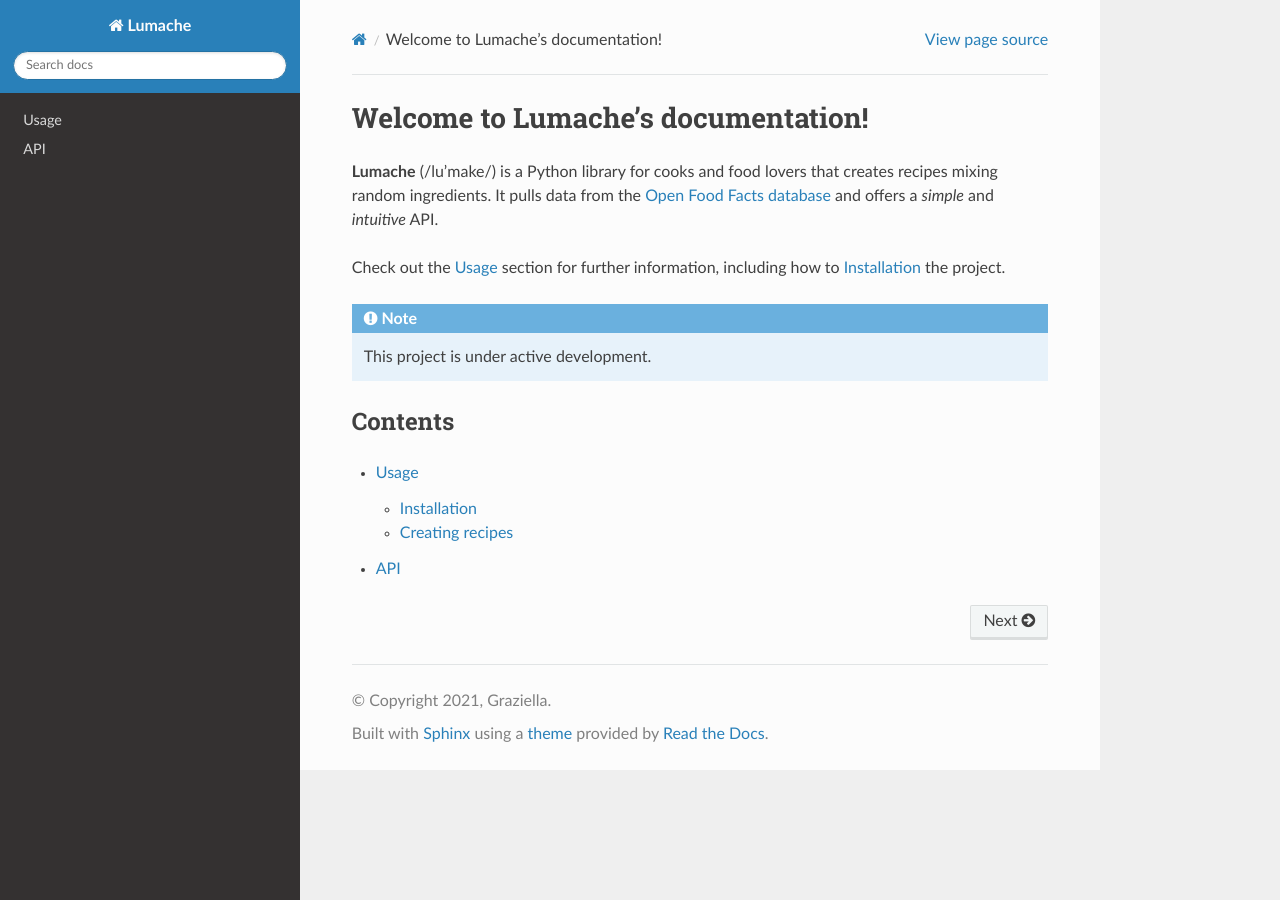
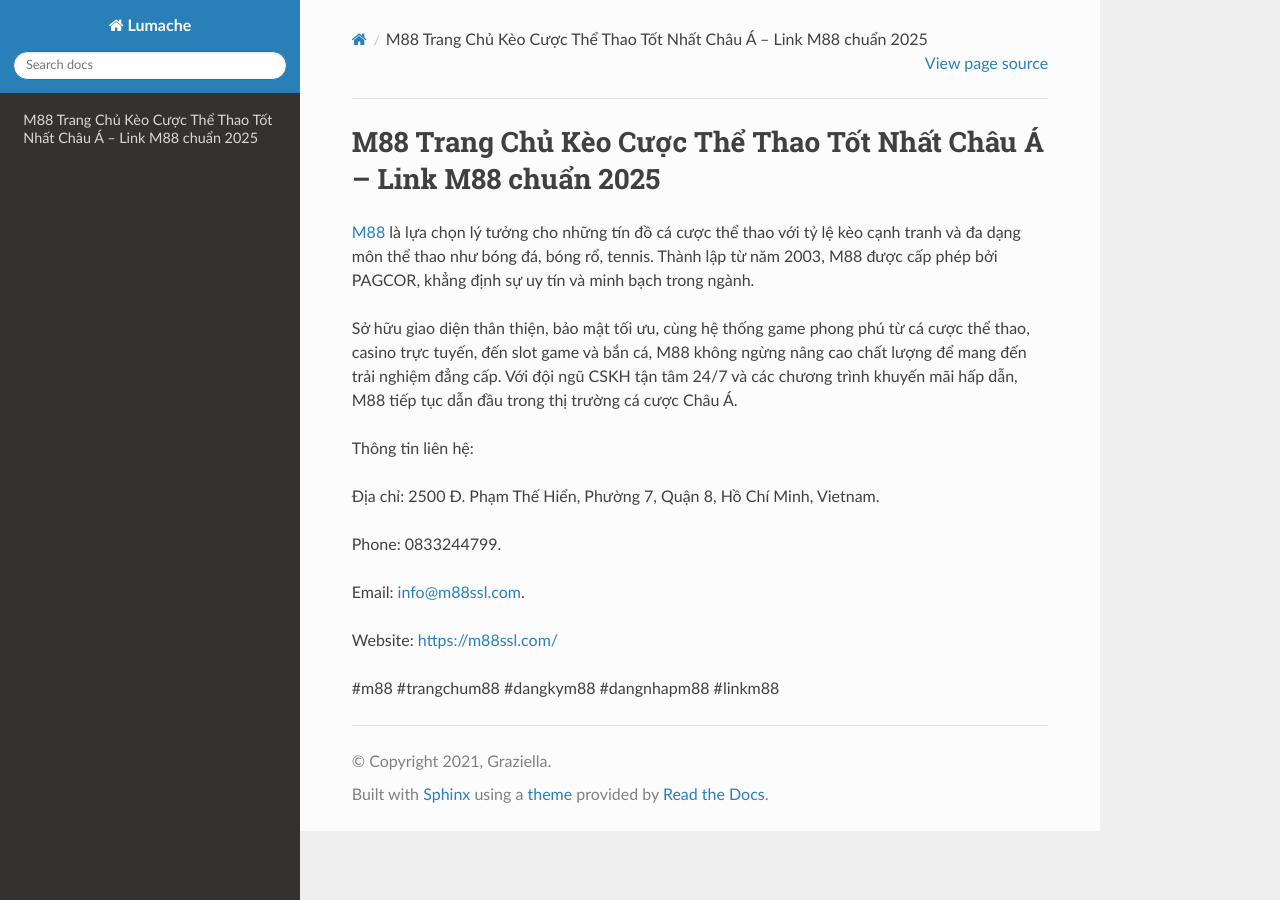
Before and after one commit to dtri8785/1m88sslcom, a Sphinx documentation site: the page built from docs/source/index.rst, in a window 1280 px wide. Built offline with Sphinx 7.4.7 and the Read the Docs theme 3.1.0, drawn with Linux system fonts in a browser that asks for light colours.

Commit message:
Update index.rst

```diff
--- a/docs/source/index.rst
+++ b/docs/source/index.rst
@@ -1,22 +1,18 @@
-Welcome to Lumache's documentation!
+M88 Trang Chủ Kèo Cược Thể Thao Tốt Nhất Châu Á – Link M88 chuẩn 2025
 ===================================
 
-**Lumache** (/lu'make/) is a Python library for cooks and food lovers
-that creates recipes mixing random ingredients.
-It pulls data from the `Open Food Facts database <https://world.openfoodfacts.org/>`_
-and offers a *simple* and *intuitive* API.
+`M88 <https://m88ssl.com/>`_ là lựa chọn lý tưởng cho những tín đồ cá cược thể thao với tỷ lệ kèo cạnh tranh và đa dạng môn thể thao như bóng đá, bóng rổ, tennis. Thành lập từ năm 2003, M88 được cấp phép bởi PAGCOR, khẳng định sự uy tín và minh bạch trong ngành.
 
-Check out the :doc:`usage` section for further information, including
-how to :ref:`installation` the project.
+Sở hữu giao diện thân thiện, bảo mật tối ưu, cùng hệ thống game phong phú từ cá cược thể thao, casino trực tuyến, đến slot game và bắn cá, M88 không ngừng nâng cao chất lượng để mang đến trải nghiệm đẳng cấp. Với đội ngũ CSKH tận tâm 24/7 và các chương trình khuyến mãi hấp dẫn, M88 tiếp tục dẫn đầu trong thị trường cá cược Châu Á.
 
-.. note::
+Thông tin liên hệ:
 
-   This project is under active development.
+Địa chỉ: 2500 Đ. Phạm Thế Hiển, Phường 7, Quận 8, Hồ Chí Minh, Vietnam.
 
-Contents
---------
+Phone: 0833244799.
 
-.. toctree::
+Email: info@m88ssl.com.
 
-   usage
-   api
+Website: https://m88ssl.com/
+
+#m88 #trangchum88 #dangkym88 #dangnhapm88 #linkm88
```
